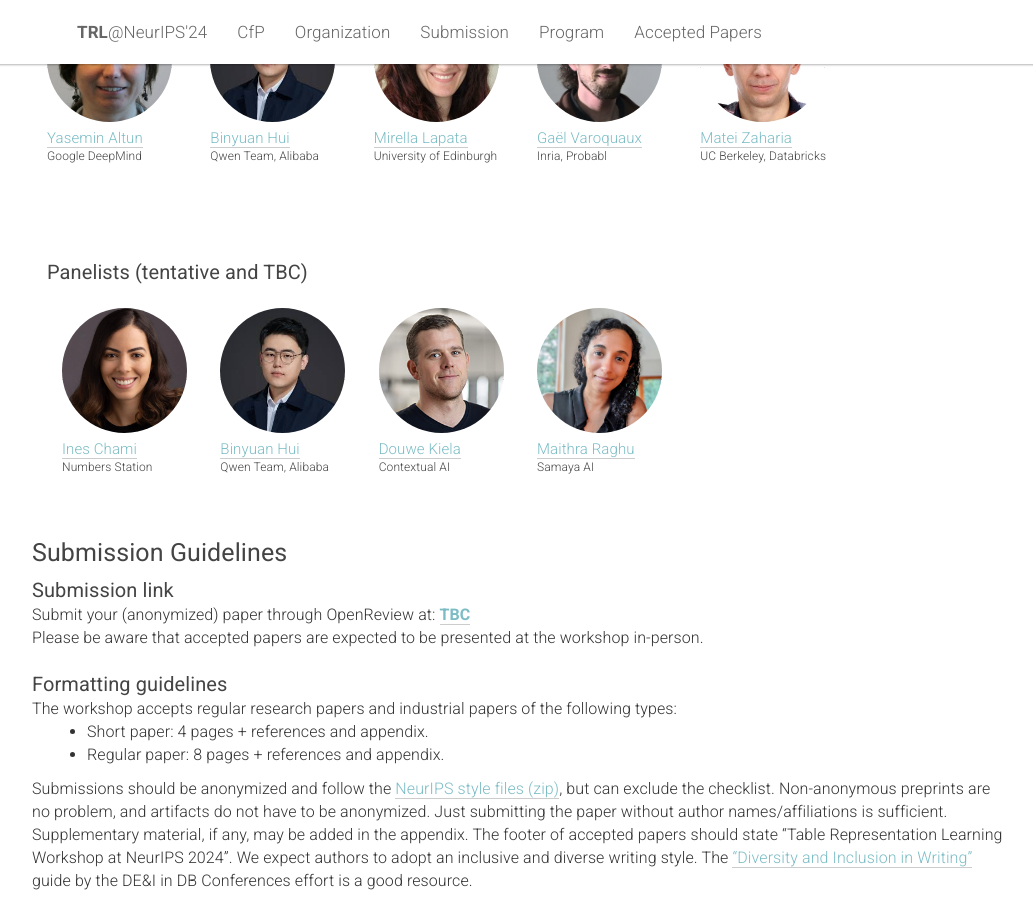
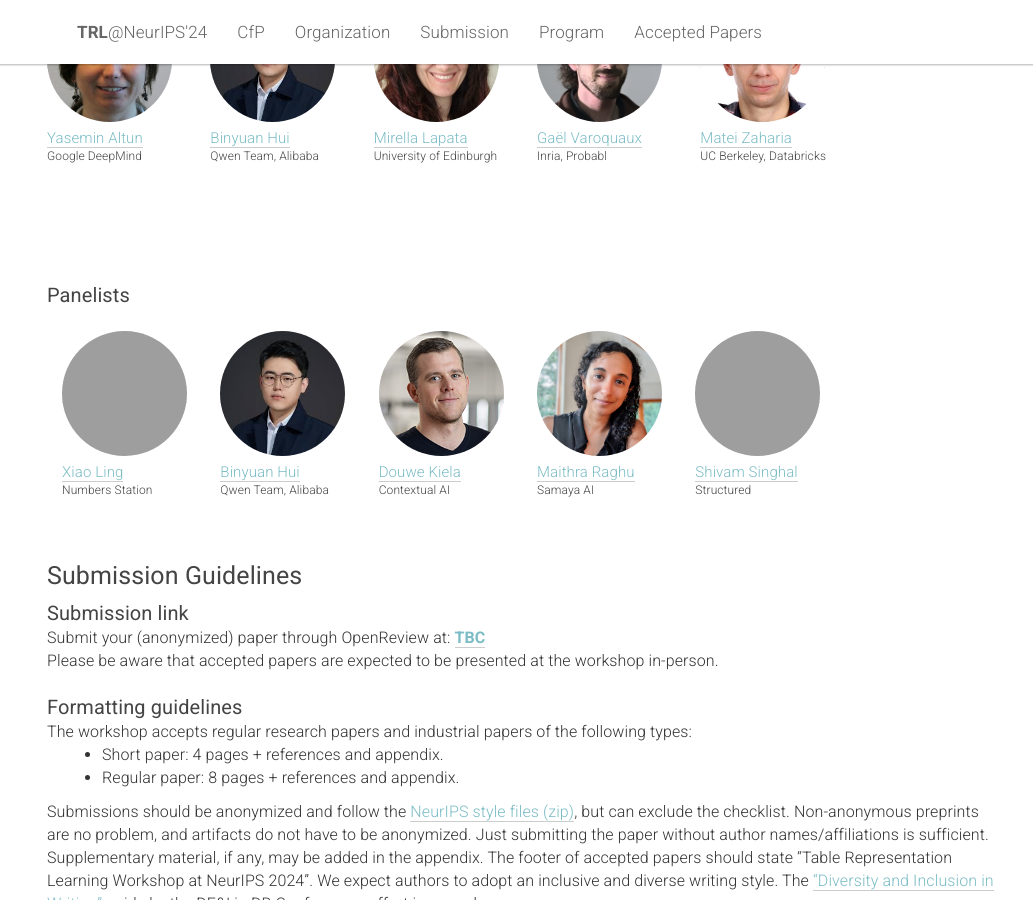
Before and after one commit to table-representation-learning/table-representation-learning.github.io, a Jekyll site: the page built from _pages/home.html, in a window 1280 px wide and 900 px high, scrolled down 2496 px. Shown: the whole window, without its empty margins (118-1151 px from the left). Built offline with Jekyll 4.4.1, drawn with Linux system fonts in a browser that asks for light colours; grey boxes are pictures that could not be loaded.

Commit message:
update panelists

```diff
--- a/_pages/home.html
+++ b/_pages/home.html
@@ -319,15 +319,17 @@ acknowledgements: ""
                 <br>
                 <div>
                     <br>
-                    <h3>Panelists (tentative and TBC)</h3>
+                    <div>
+                        <br>
+                        <h3>Panelists</h3>
                         <br>
 
                         <div class="col-xs-6 col-lg-2">
-                        <a href="https://www.linkedin.com/in/ines-chami" target="blank">
-                            <img class="people-pic" src="/assets/people/ic.jpg">
+                            <a href="https://www.linkedin.com/in/xiao-ling-50338916/" target="blank">
+                                <img class="people-pic" src="/assets/people/xl.jpg">
                             </a>
                             <div class="people-name">
-                            <a href="https://www.linkedin.com/in/ines-chami" target="blank">Ines Chami</a>
+                                <a href="https://www.linkedin.com/in/xiao-ling-50338916/" target="blank">Xiao Ling</a>
                                 <h6>Numbers Station</h6>
                             </div>
                             <br>
@@ -371,6 +373,18 @@ acknowledgements: ""
                         </div>
 
                         <div class="col-xs-6 col-lg-2">
+                            <a href="https://www.linkedin.com/in/shivam-singhal/" target="blank">
+                                <img class="people-pic" src="/assets/people/ss.jpg">
+                            </a>
+                            <div class="people-name">
+                                <a href="https://www.linkedin.com/in/shivam-singhal/" target="blank">Shivam Singhal</a>
+                                <h6>Structured</h6>
+                            <br>
+                            </div>
+                            <br>
+                        </div>
+
+                    <div class="col-xs-6 col-lg-2">
                         <br>
                         <br>
                         <br>
```
Also changed, not shown: other parts of _pages/home.html (+0 -11 lines), 2 other files. Lines whose indentation alone changed are shown as unchanged.
